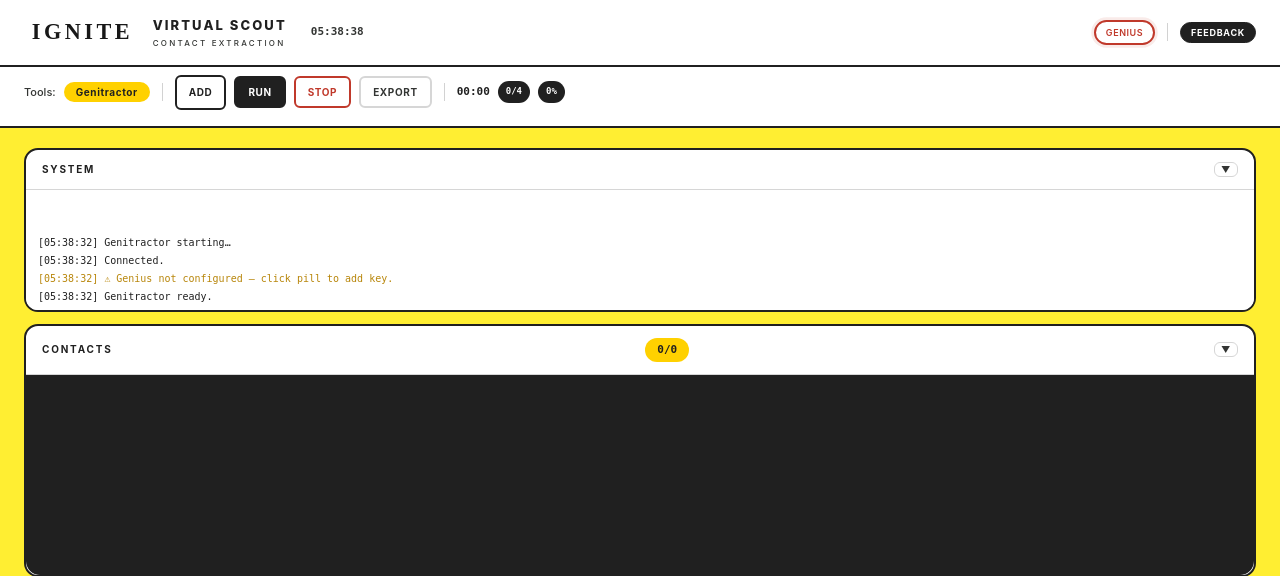
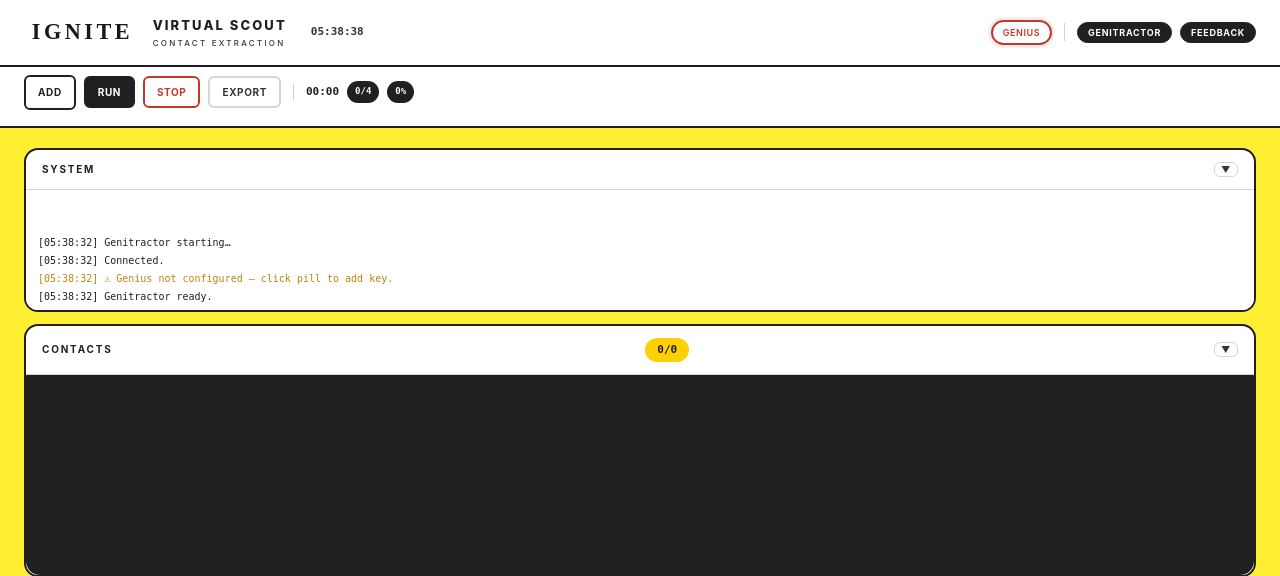
Before and after one commit to 5976omgome/catalogs, a Flask app: page /genitractor in a window 1280 px wide. Shown: the top 576 px of the page. Run offline with Flask 3, Linux system fonts and the light colour scheme; data that the repository does not hold is empty; some libraries are stand-ins or nearby versions.

Commit message:
fix: move tools dropdown to topbar as pill bubble, remove from queue bar
- Tools dropdown now sits in topbar pills section (left of FEEDBACK)
- Styled identical to FEEDBACK bubble but in teal/green (Chartporter) or carbon (Genitractor)
- Dropdown opens on click, shows tool options with colored dots
- Queue bar is now purely controls + stats (no navigation elements)
- Both pages consistent

```diff
--- a/app/static/genitractor.css
+++ b/app/static/genitractor.css
@@ -89,21 +89,20 @@ html,body{
 }
 .queue-row{display:flex;align-items:center;gap:var(--s2)}
 
-/* Tools Dropdown */
-.tools-dropdown{position:relative;display:flex;align-items:center;gap:var(--s2)}
-.tools-label{font-size:11px;font-weight:500;color:var(--graphite)}
-.tool-selected{
-  font-size:10px;font-weight:700;letter-spacing:.06em;
-  padding:var(--s1) 12px;border-radius:var(--r-full);cursor:pointer;
-  border:none;font-family:inherit;transition:all .15s var(--ease);
+/* Tools Dropdown (topbar bubble) */
+.tools-dropdown{position:relative;display:inline-flex;align-items:center}
+.btn-tools{
+  font-size:9px;font-weight:700;letter-spacing:.08em;
+  padding:var(--s1) 10px;border-radius:var(--r-full);
+  background:var(--carbon);border:1px solid var(--carbon);
+  color:#fff;cursor:pointer;transition:all .2s var(--ease);
+  font-family:inherit;
 }
-.tool-chartporter{background:#2d6a4f;color:#fff}
-.tool-genitractor{background:var(--gold);color:var(--carbon)}
-.tool-genitractor:hover{background:var(--lemon)}
+.btn-tools:hover{background:var(--graphite);transform:translateY(-.5px)}
 .tools-menu{
-  display:none;position:absolute;top:calc(100% + 6px);left:0;
+  display:none;position:absolute;top:calc(100% + 8px);right:0;
   background:#fff;border:2px solid var(--carbon);border-radius:var(--r-md);
-  padding:var(--s1);min-width:160px;z-index:50;
+  padding:var(--s1);min-width:150px;z-index:200;
   box-shadow:0 8px 24px rgba(0,0,0,.15);
 }
 .tools-menu.open{display:block}
--- a/app/static/genitractor.html
+++ b/app/static/genitractor.html
@@ -20,6 +20,13 @@
     <div class="pills">
       <span class="pill clickable" id="pill-genius" data-key="genius_token">GENIUS</span>
       <span class="pill-divider"></span>
+      <div class="tools-dropdown" id="tools-dropdown">
+        <button class="btn-tools" id="tool-btn">GENITRACTOR</button>
+        <div class="tools-menu" id="tools-menu">
+          <a href="/" class="tool-option tool-chartporter-opt">Chartporter</a>
+          <a href="/genitractor" class="tool-option tool-genitractor-opt active">Genitractor</a>
+        </div>
+      </div>
       <button class="btn-feedback" id="btn-feedback">FEEDBACK</button>
     </div>
   </header>
@@ -27,15 +34,6 @@
   <!-- STICKY QUEUE BAR -->
   <nav class="queue-bar">
     <div class="queue-row">
-      <div class="tools-dropdown" id="tools-dropdown">
-        <span class="tools-label">Tools:</span>
-        <button class="tool-selected tool-genitractor" id="tool-btn">Genitractor</button>
-        <div class="tools-menu" id="tools-menu">
-          <a href="/" class="tool-option tool-chartporter-opt">Chartporter</a>
-          <a href="/genitractor" class="tool-option tool-genitractor-opt active">Genitractor</a>
-        </div>
-      </div>
-      <span class="pill-divider"></span>
       <label class="filebtn"><input type="file" id="file-input" accept=".csv,.tsv" multiple><span>ADD</span></label>
       <button id="btn-run" class="primary">RUN</button>
       <button id="btn-stop" class="warn">STOP</button>
```
Also changed, not shown: app/static/index.html (+7 -9 lines), app/static/styles.css (+13 -13 lines).
